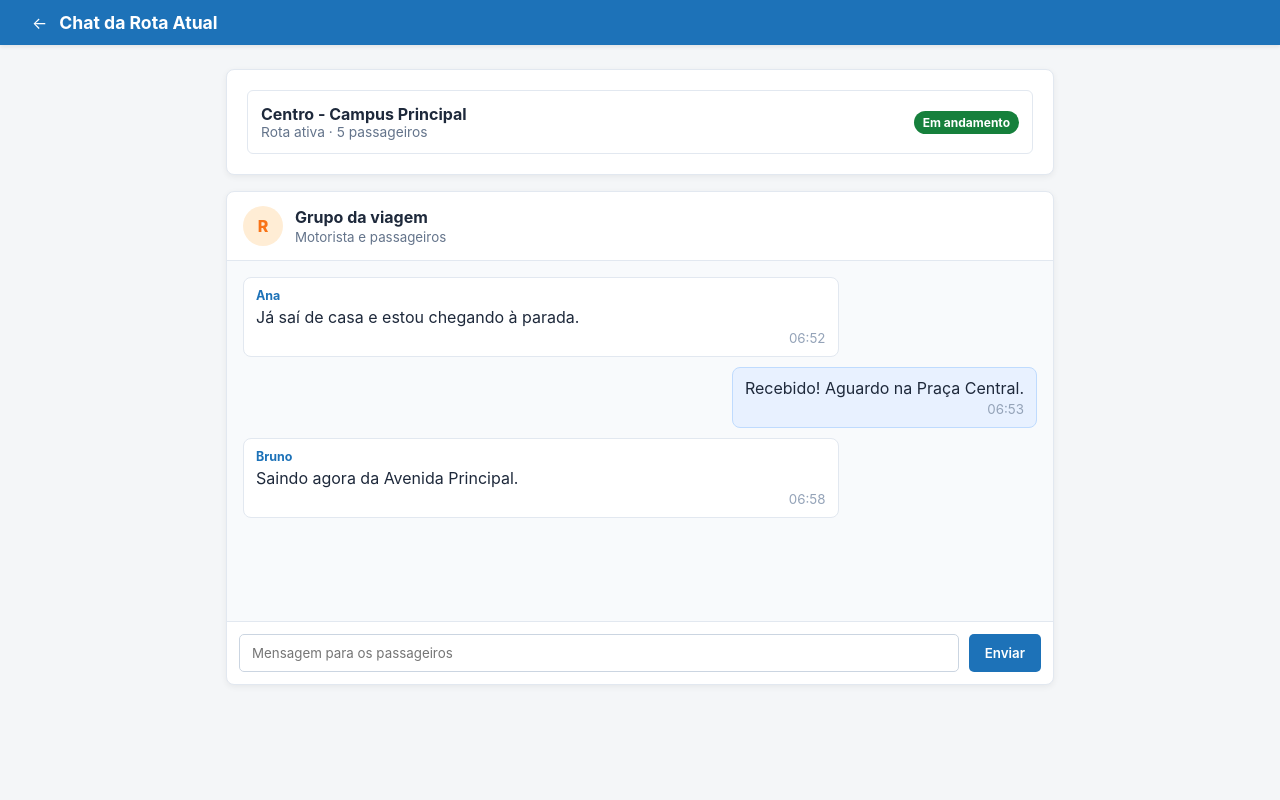
After one commit to Gu-Simplicio/sistema-de-fretados, a PHP site: page /chatrota.html in a window 1280 px wide. The commit adds this page. Run offline with PHP 8.4, Linux system fonts and the light colour scheme.

Commit message:
design das telas do motorista atualizadas

```diff
--- a/frontend/assets/css/telas.css
+++ b/frontend/assets/css/telas.css
@@ -273,6 +273,53 @@
     text-align: center;
 }
 
+.passenger-row {
+    display: flex;
+    align-items: center;
+    justify-content: space-between;
+    gap: 16px;
+    padding: 12px 14px;
+    border: 1px solid #e2e8f0;
+    border-radius: 6px;
+    background: #fff;
+    cursor: pointer;
+}
+
+.passenger-row span { display: flex; flex-direction: column; gap: 3px; }
+.passenger-row input { width: 20px; height: 20px; accent-color: #16803c; }
+
+.chat-card {
+    overflow: hidden;
+    background: #fff;
+    border: 1px solid #e2e8f0;
+    border-radius: 8px;
+    box-shadow: 0 2px 6px rgba(0, 0, 0, .06);
+}
+
+.chat-header {
+    display: flex;
+    align-items: center;
+    gap: 12px;
+    padding: 14px 16px;
+    border-bottom: 1px solid #e2e8f0;
+}
+
+.chat-header div { display: flex; flex-direction: column; }
+.chat-header small { color: #64748b; margin-top: 2px; }
+.chat-avatar { width: 40px; height: 40px; border-radius: 50%; display: grid; place-items: center; font-weight: 800; }
+.chat-messages { height: 360px; overflow-y: auto; display: flex; flex-direction: column; gap: 10px; padding: 16px; background: #f8fafc; }
+.message { max-width: 75%; padding: 10px 12px; border-radius: 8px; background: #fff; border: 1px solid #e2e8f0; }
+.message strong { display: block; margin-bottom: 4px; color: #1d72b8; font-size: .78rem; }
+.message p { margin-bottom: 3px; }
+.message small { display: block; color: #94a3b8; text-align: right; }
+.message.sent { align-self: flex-end; background: #e8f1ff; border-color: #bfdbfe; }
+.chat-compose { display: flex; gap: 10px; padding: 12px; border-top: 1px solid #e2e8f0; }
+.chat-compose input { flex: 1; min-width: 0; border: 1px solid #cbd5e1; border-radius: 5px; padding: 10px 12px; }
+
+.emergency-notice { display: flex; flex-direction: column; gap: 5px; padding: 16px; border: 1px solid #fecaca; border-left: 5px solid #dc2626; border-radius: 8px; background: #fff1f2; color: #991b1b; }
+.emergency-notice span { color: #b91c1c; font-size: .86rem; }
+.btn-danger { border: 0; border-radius: 5px; padding: 10px 16px; color: #fff; background: #dc2626; font-weight: 700; cursor: pointer; }
+
 @media (max-width: 650px) {
     .form-grid,
     .dashboard-grid,
@@ -286,8 +333,11 @@
 
     .filter-row,
     .data-row,
-    .form-actions {
+    .form-actions,
+    .chat-compose {
         align-items: stretch;
         flex-direction: column;
     }
+
+    .message { max-width: 88%; }
 }
--- /dev/null
+++ b/frontend/chatrota.html
@@ -0,0 +1,41 @@
+<!DOCTYPE html>
+<html lang="pt-BR">
+<head>
+    <meta charset="UTF-8">
+    <meta name="viewport" content="width=device-width, initial-scale=1.0">
+    <title>Chat da Rota Atual</title>
+    <link rel="stylesheet" href="assets/css/default.css">
+    <link rel="stylesheet" href="assets/css/telas.css">
+</head>
+<body class="page-body">
+    <nav class="nav"><div class="nav-title"><a href="index.html" aria-label="Voltar">←</a><h2>Chat da Rota Atual</h2></div></nav>
+    <main class="container">
+        <section class="summary-card">
+            <div class="data-row"><div><strong>Centro - Campus Principal</strong><p class="muted">Rota ativa · 5 passageiros</p></div><span class="badge green">Em andamento</span></div>
+        </section>
+        <section class="chat-card">
+            <header class="chat-header"><span class="chat-avatar card-orange">R</span><div><strong>Grupo da viagem</strong><small>Motorista e passageiros</small></div></header>
+            <div class="chat-messages" id="mensagensRota">
+                <div class="message received"><strong>Ana</strong><p>Já saí de casa e estou chegando à parada.</p><small>06:52</small></div>
+                <div class="message sent"><p>Recebido! Aguardo na Praça Central.</p><small>06:53</small></div>
+                <div class="message received"><strong>Bruno</strong><p>Saindo agora da Avenida Principal.</p><small>06:58</small></div>
+            </div>
+            <form class="chat-compose" id="formChatRota"><input id="mensagemRota" type="text" placeholder="Mensagem para os passageiros" aria-label="Mensagem" required><button class="btn-primary" type="submit">Enviar</button></form>
+        </section>
+    </main>
+    <script>
+        const form = document.querySelector("#formChatRota");
+        const input = document.querySelector("#mensagemRota");
+        const mensagens = document.querySelector("#mensagensRota");
+        form.addEventListener("submit", function (event) {
+            event.preventDefault();
+            const texto = input.value.trim();
+            if (!texto) return;
+            const hora = new Date().toLocaleTimeString("pt-BR", {hour:"2-digit", minute:"2-digit"});
+            mensagens.insertAdjacentHTML("beforeend", `<div class="message sent"><p>${texto.replace(/[<>]/g, "")}</p><small>${hora}</small></div>`);
+            input.value = "";
+            mensagens.scrollTop = mensagens.scrollHeight;
+        });
+    </script>
+</body>
+</html>
```
Also changed, not shown: frontend/assets/js/index.js (+5 -5 lines), frontend/chamada.html (added, +40 -0 lines), frontend/chatmotoristas.html (added, +38 -0 lines), frontend/emergencia.html (added, +33 -0 lines).
